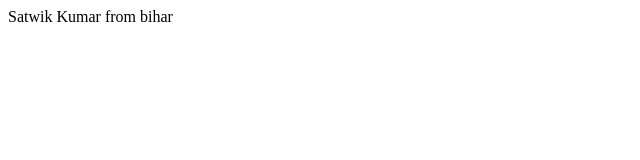
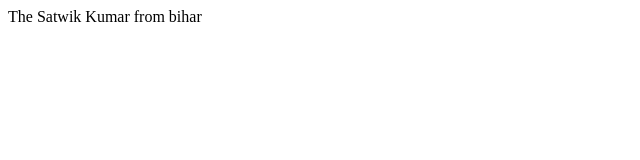
Before and after one commit to Posrestro/Test, a website: page index.html in a window 1280 px wide. Shown: the full height of the page, 0-640 px from the left. Drawn offline with Linux system fonts and the light colour scheme.

Commit message:
correction

```diff
--- a/index.html
+++ b/index.html
@@ -6,6 +6,6 @@
     <title>Document</title>
 </head>
 <body>
-    Satwik Kumar from bihar
+    The Satwik Kumar from bihar
 </body>
 </html>
```
